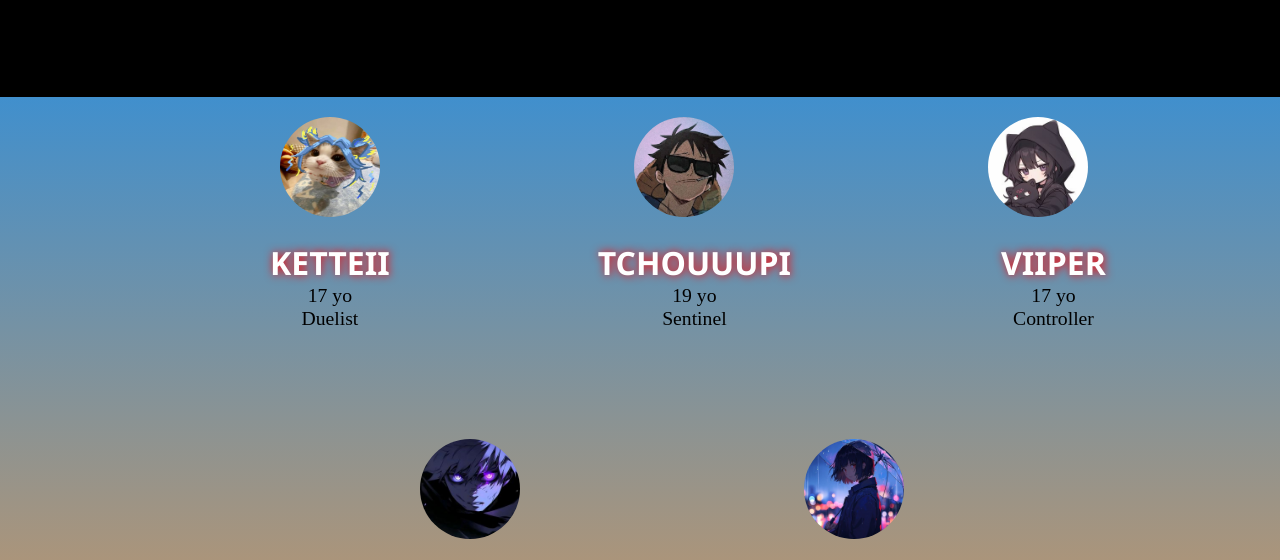
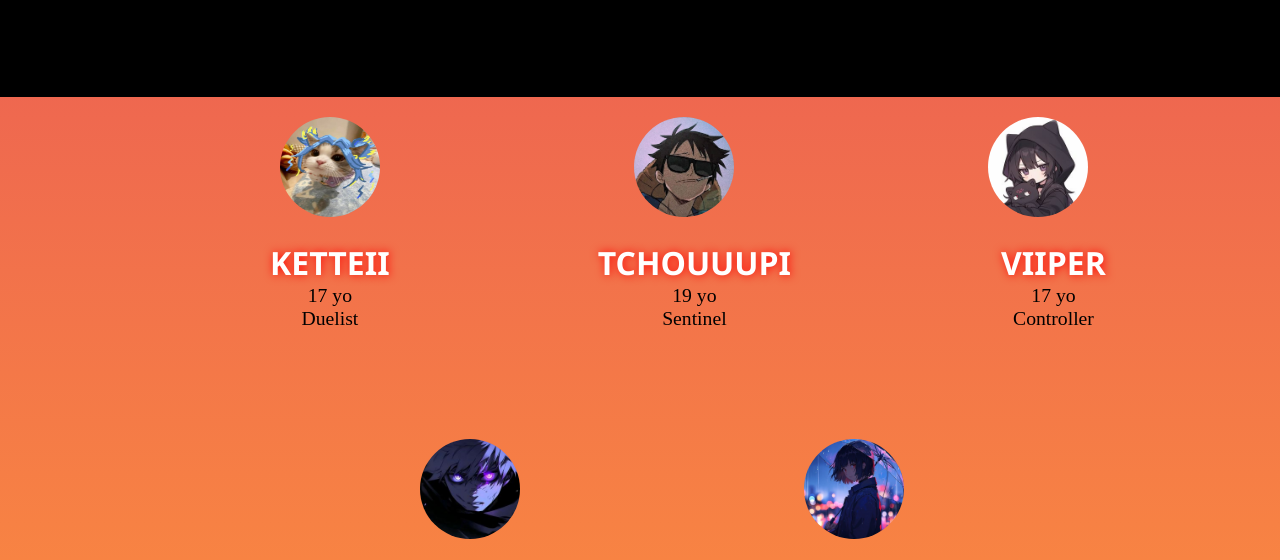
Before and after one commit to Zaragou/Zaragou, a plain HTML site: page Valorant.html in a window 1280 px wide. Shown: the part 186-746 px from the top of the page. Drawn offline with Linux system fonts and the light colour scheme.

Commit message:
Update Valo.css

```diff
--- a/Valo.css
+++ b/Valo.css
@@ -1,7 +1,7 @@
 body {
     margin: 0;
     padding: 0;
-    background-image: linear-gradient(#008cff,#ff9939);
+    background-image: linear-gradient(#e95757,#ff9939);
 }
 
 a {
```
